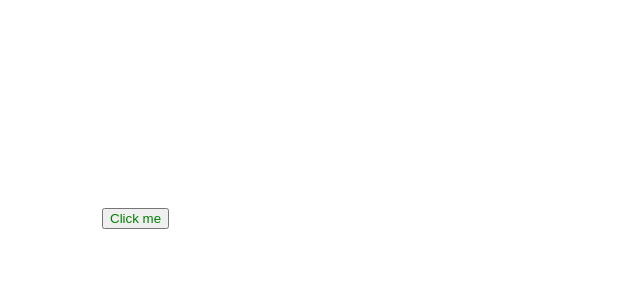
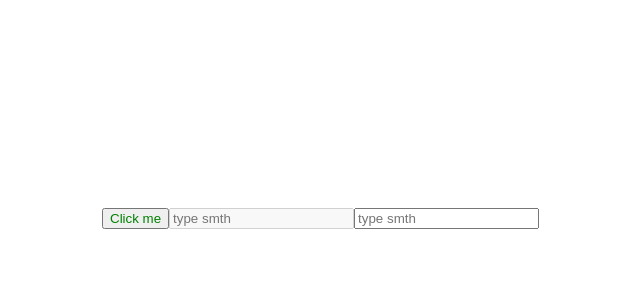
Before and after one commit to bassdrum1980/lexibot, a React app: page / in a window 1280 px wide. Shown: the top 300 px of the page, without its empty margins (106-746 px from the left). Built offline with nearby package versions, Linux system fonts and the light colour scheme.

Commit message:
Added Input component

```diff
--- a/src/App.js
+++ b/src/App.js
@@ -1,13 +1,17 @@
-import { useRef, useEffect } from 'react';
-import { Button } from 'components';
+import { useRef, useEffect, useState } from 'react';
+import { Button, Input } from 'components';
 
 const App = () => {
+  const [value, setValue] = useState('');
+
   const btnRef = useRef(null);
   useEffect(() => console.log(btnRef), []);
 
   return (
     <div>
       <Button className={['xl', 'active']} ref={btnRef}>Click me</Button>
+      <Input onChange={(e) => setValue(e.target.value)} placeholder="type smth" value={value} disabled />
+      <Input onChange={(e) => setValue(e.target.value)} placeholder="type smth" value={value} />
     </div>
   );
 };
--- /dev/null
+++ b/src/components/Input/index.js
@@ -0,0 +1,49 @@
+import React from 'react';
+import classnames from 'classnames';
+import PropTypes from 'prop-types';
+import './index.scss';
+
+const propTypes = {
+  placeholder: PropTypes.string,
+  value: PropTypes.string,
+  name: PropTypes.string,
+  onChange: PropTypes.func.isRequired,
+  className: PropTypes.oneOfType([PropTypes.string, PropTypes.array]),
+  isDisabled: PropTypes.bool,
+  isValid: PropTypes.bool,
+};
+
+const defaultProps = {
+  placeholder: '',
+  value: '',
+  name: '',
+  className: '',
+  isDisabled: false,
+  isValid: true,
+};
+
+const Input = ({
+  placeholder, value, name, onChange, className, isDisabled, isValid, ...rest
+}) => (
+  <input
+    type="text"
+    placeholder={placeholder}
+    value={value}
+    name={name}
+    onChange={onChange}
+    className={classnames(
+      'input',
+      Array.isArray(className) ? className.join(' ') : className,
+      { 'input--disabled': isDisabled },
+      { 'input--invalid': !isValid },
+    )}
+    disabled={isDisabled}
+    {...rest}
+  />
+);
+
+Input.displayName = 'Input';
+Input.propTypes = propTypes;
+Input.defaultProps = defaultProps;
+
+export default Input;
--- /dev/null
+++ b/src/components/Input/index.scss
@@ -0,0 +1,5 @@
+@import 'styles/variables.scss';
+
+input {
+  color: $black;
+}
--- a/src/components/index.js
+++ b/src/components/index.js
@@ -1 +1,2 @@
 export { default as Button } from './Button';
+export { default as Input } from './Input';
```
